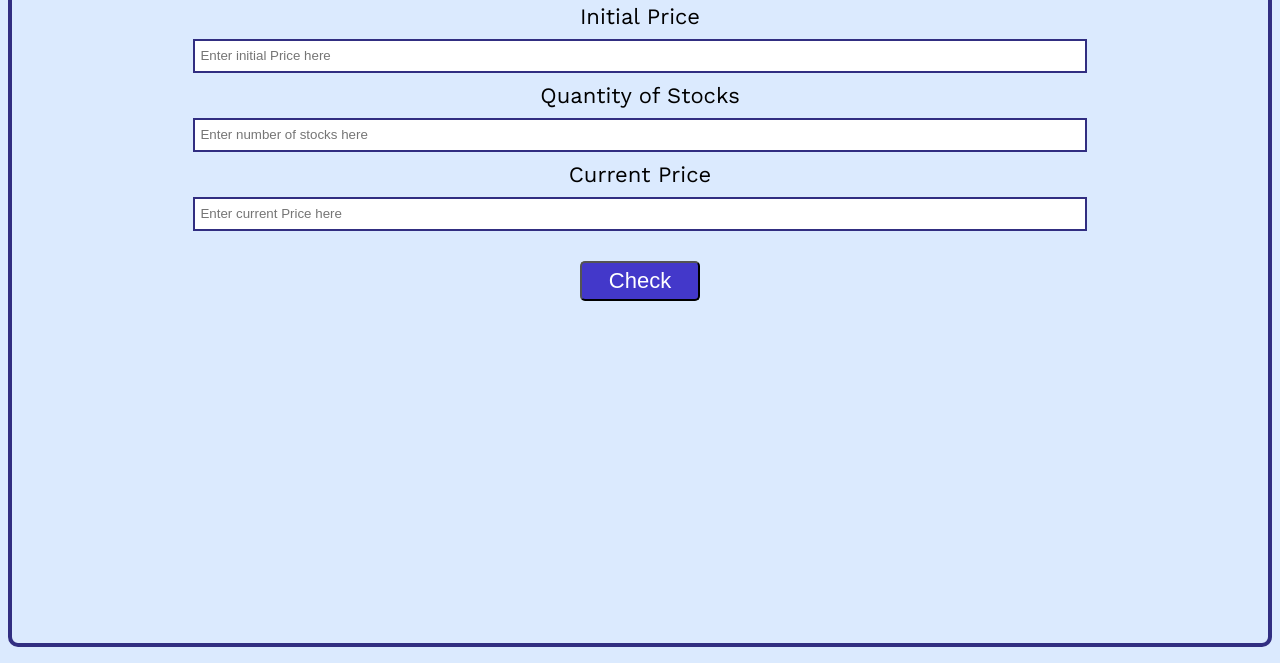
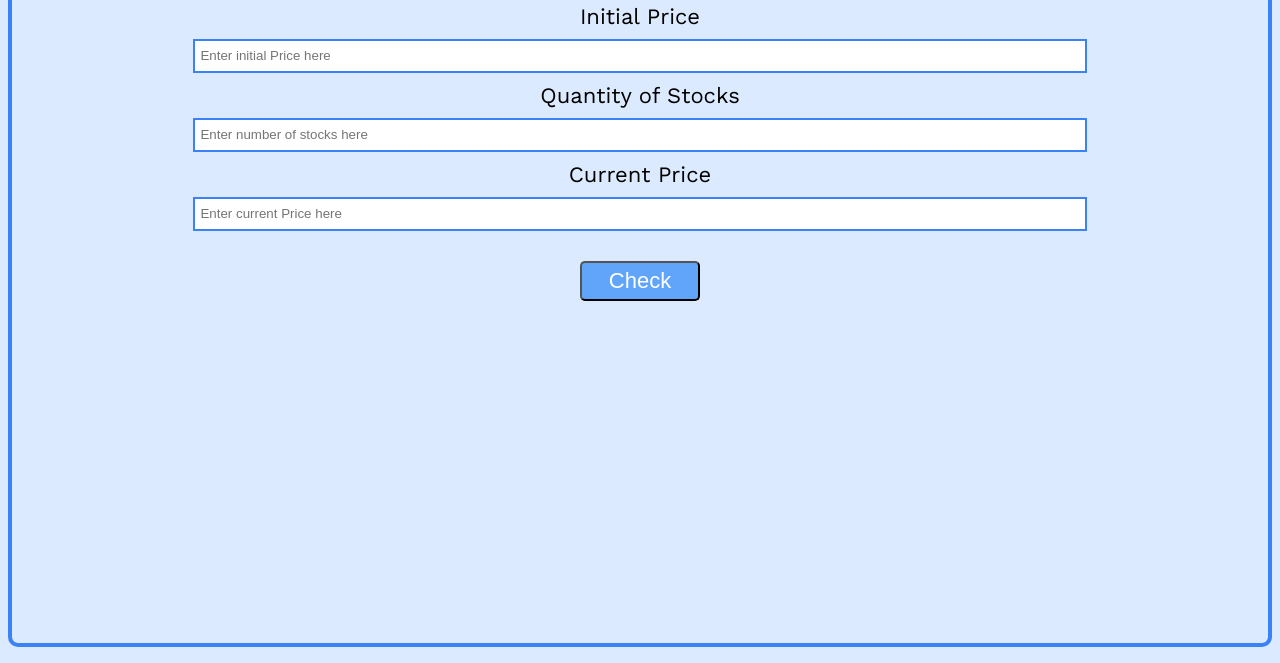
Before and after one commit to JuvitaSaini09/Profit-and-loss-calculator, a plain HTML site: page index.html in a window 1280 px wide. Shown: the part 137-800 px from the top of the page. Drawn offline with nearby package versions, Linux system fonts and the light colour scheme.

Commit message:
styling: everything related to styling

```diff
--- a/styles.css
+++ b/styles.css
@@ -12,9 +12,9 @@
   }
 
   :root {
-      --dark-blue: #312E81;
-      --regular-blue: #4338CA;
-      --sky-blue: #4F46E5;
+      --dark-blue: #3B82F6;
+      --regular-blue:#60A5FA;
+      --sky-blue:#93C5FD;
       --light-blue:
           #DBEAFE;
   }
@@ -37,6 +37,7 @@
       margin: 10px;
       margin: auto;
       font-size: 22px;
+      border-radius: 5px;
   }
 
   input {
```
